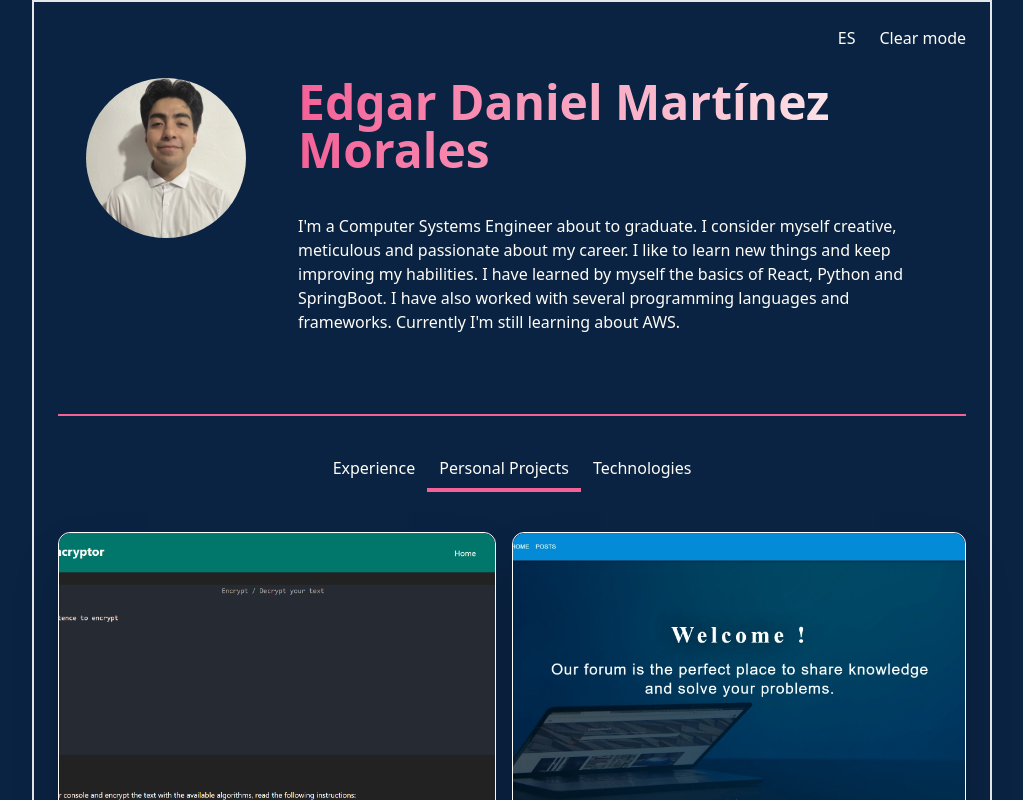
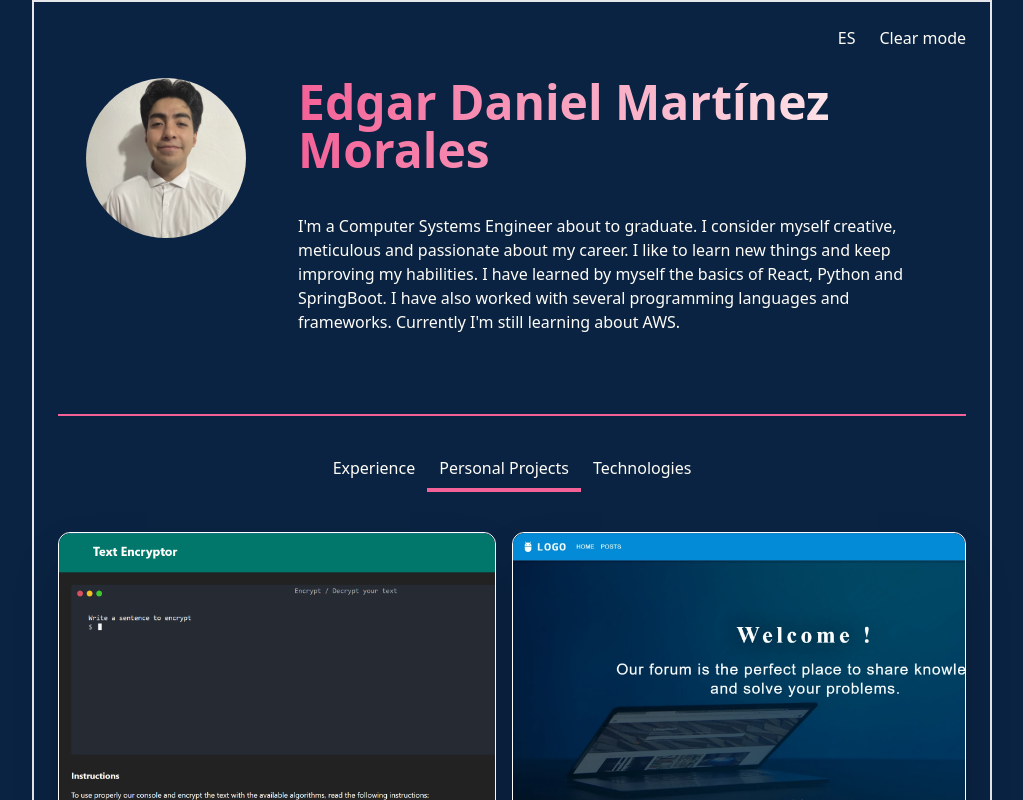
Before and after one commit to DanielMMITM/portfolio, a React (Vite) app: page / in a window 1280 px wide. Both pictures are taken after a click on the tab "Personal Projects". Shown: the top 800 px of the page, without its empty margins (128-1151 px from the left). Built offline with nearby package versions, Linux system fonts and the light colour scheme; the HTML template or start-up script is replaced by a standard one.

Commit message:
Update - update project card borders

```diff
--- a/src/components/Tabs/Projects.tsx
+++ b/src/components/Tabs/Projects.tsx
@@ -15,13 +15,13 @@ export const Projects = () => {
           <img
             src={banner}
             alt=" Project banner"
-            className="rounded-tl-xl rounded-tr-xl h-72 w-full object-cover"
+            className="rounded-tl-xl rounded-tr-xl h-72 w-full object-cover object-left-top"
           />
           <div className="flex flex-wrap mt-4 px-4 text-gray-900 dark:text-gray-300">
             {technologies.map(({ id, name, icon }) => (
               <div
                 key={id}
-                className="flex m-1 p-2 border rounded-xl border-secondaryLight items-center"
+                className="flex m-1 p-2 border rounded-xl border-primary dark:border-white items-center"
               >
                 <img src={icon} alt={`${name} icon`} className="w-4 h-4 mr-2" />
                 <span className="text-inherit">{name}</span>
--- a/src/output.css
+++ b/src/output.css
@@ -818,6 +818,16 @@ video {
   border-color: rgb(35 100 170 / var(--tw-border-opacity));
 }
 
+.border-white {
+  --tw-border-opacity: 1;
+  border-color: rgb(255 255 255 / var(--tw-border-opacity));
+}
+
+.border-black {
+  --tw-border-opacity: 1;
+  border-color: rgb(0 0 0 / var(--tw-border-opacity));
+}
+
 .border-b-primary {
   --tw-border-opacity: 1;
   border-bottom-color: rgb(10 35 66 / var(--tw-border-opacity));
@@ -871,6 +881,11 @@ video {
      object-position: top;
 }
 
+.object-left-top {
+  -o-object-position: left top;
+     object-position: left top;
+}
+
 .p-2 {
   padding: 0.5rem;
 }
@@ -885,6 +900,10 @@ video {
 
 .p-6 {
   padding: 1.5rem;
+}
+
+.p-1 {
+  padding: 0.25rem;
 }
 
 .px-4 {
@@ -1097,6 +1116,11 @@ video {
   border-color: rgb(255 255 255 / var(--tw-border-opacity));
 }
 
+.dark\:border-secondary:where(.dark, .dark *) {
+  --tw-border-opacity: 1;
+  border-color: rgb(244 97 151 / var(--tw-border-opacity));
+}
+
 .dark\:border-b-secondary:where(.dark, .dark *) {
   --tw-border-opacity: 1;
   border-bottom-color: rgb(244 97 151 / var(--tw-border-opacity));
```
